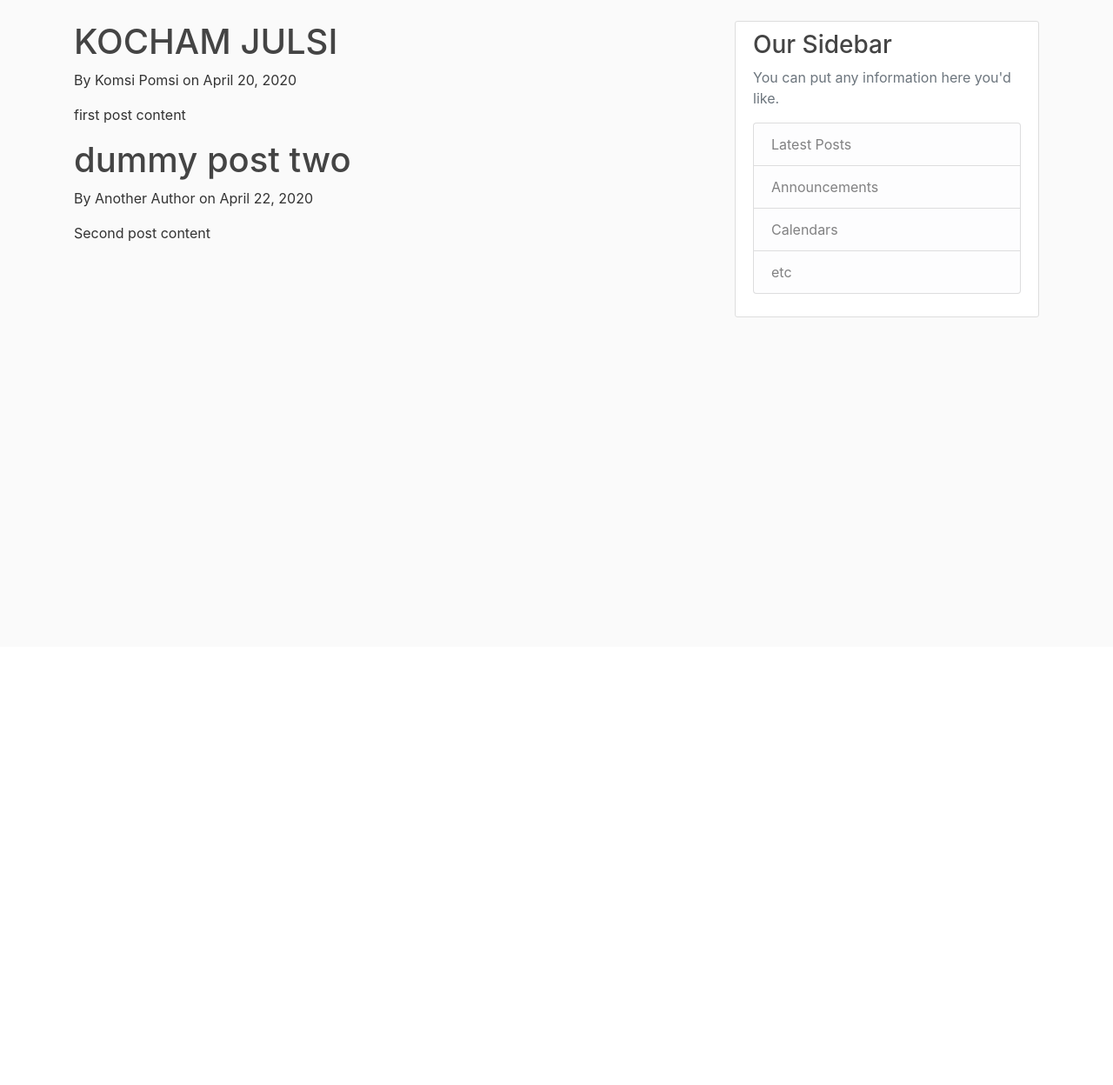
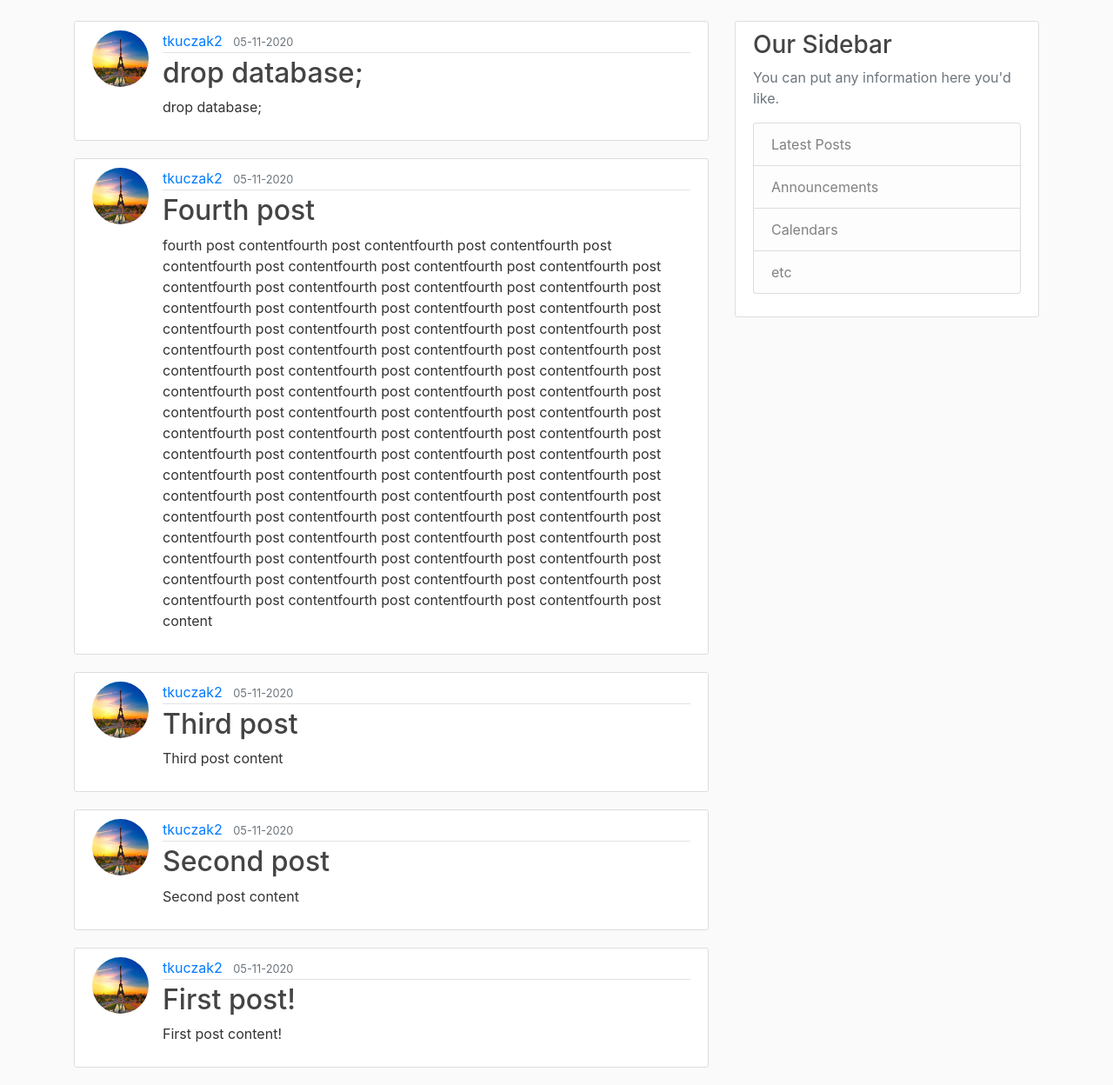
Before and after one commit to TomekQ13/LetterToSanta, a Flask app: page / in a window 1280 px wide. Shown: the part 56-1304 px from the top of the page at 87% size. Before the commit the page ends 421 px from the top, so only its background shows below. Run offline with Flask 2, Linux system fonts and the light colour scheme; data comes from the database, SQL or seed files in the repository; both versions use the stored data as it was after the commit.

Commit message:
user post update started and post details finished

```diff
--- a/blog/routes.py
+++ b/blog/routes.py
@@ -1,33 +1,20 @@
 import os
 import secrets
+
+from flask import flash, redirect, render_template, request, url_for, abort
+from flask_login import current_user, login_required, login_user, logout_user
 from PIL import Image
-from flask import render_template, url_for, flash, redirect, request
-from blog import app, db, bcrypt
-from blog.forms import RegistrationForm, LoginForm, UpdateAccountForm, PostForm
-from blog.models import User, Post
-from flask_login import login_user, current_user, logout_user, login_required
 
-post = [
-    {
-        'author': 'Komsi Pomsi',
-        'title': 'KOCHAM JULSI',
-        'content': 'first post content',
-        'date_posted': 'April 20, 2020'
-    },
-    {
-        'author': 'Another Author',
-        'title': 'dummy post two',
-        'content': 'Second post content',
-        'date_posted': 'April 22, 2020'
-    }
-
-]
+from blog import app, bcrypt, db
+from blog.forms import LoginForm, PostForm, RegistrationForm, UpdateAccountForm
+from blog.models import Post, User
 
 
 @app.route("/")
 @app.route("/home")
 def home():
-    return render_template('home.html', posts = post)
+    posts = Post.query.order_by(Post.date_posted.desc())
+    return render_template('home.html', posts = posts)
 
 @app.route("/about")
 def about():
@@ -128,7 +115,32 @@ def account():
 def new_post():
     form = PostForm()
     if form.validate_on_submit():
+
+        post = Post(author = current_user, title=form.title.data, content=form.content.data)
+        db.session.add(post)
+        db.session.commit()
+
         flash('The post has been created','success')
         return redirect(url_for('home'))
 
-    return render_template('create_post.html', title='New Post', form=form)
+    return render_template('create_post.html', title='New Post', form=form, legend='New Post')
+
+@app.route("/post/<int:post_id>")
+def post(post_id):
+    post = Post.query.get_or_404(post_id)
+
+    return render_template('post.html', title=post.title, post=post)
+
+@app.route("/post/<int:post_id>/update", methods=['GET', 'POST'])
+@login_required
+def post_update(post_id):
+    post = Post.query.get_or_404(post_id)
+
+    if post.author != current_user:
+        abort(403)
+
+    form = PostForm()
+    form.title.data = post.title
+    form.content.data = post.content
+
+    return render_template('create_post.html', title='Update Post', form=form, legend='Update Post')
--- a/blog/templates/home.html
+++ b/blog/templates/home.html
@@ -1,8 +1,16 @@
-{% extends 'layout.html' %}
+{% extends "layout.html" %}
 {% block content %}
     {% for post in posts %}
-        <h1>{{ post.title }}</h1>
-        <p>By {{ post.author }} on {{ post.date_posted }}</p>
-        <p>{{  post.content }}</p>
+        <article class="media content-section">
+            <img class="rounded-circle article-img" src="{{ url_for('static', filename = 'profile_pics/' + post.author.image_file) }}">
+            <div class="media-body">
+                <div class="article-metadata">
+                    <a class="mr-2" href="#">{{ post.author.username }}</a>
+                    <small class="text-muted">{{ post.date_posted.strftime('%d-%m-%Y') }}</small>
+                </div>
+            <h2><a class="article-title" href="{{ url_for('post', post_id=post.id) }}">{{ post.title }}</a></h2>
+            <p class="article-content">{{ post.content }}</p>
+          </div>
+        </article>
     {% endfor %}
 {% endblock content %}
--- a/blog/templates/layout.html
+++ b/blog/templates/layout.html
@@ -32,6 +32,7 @@
                     <!-- Navbar Right Side -->
                     <div class="navbar-nav">
                         {% if current_user.is_authenticated %}
+                        <a class="nav-item nav-link" href="{{ url_for('new_post') }}">New Post</a>
                             <a class="nav-item nav-link" href="{{ url_for('account') }}">Account</a>
                             <a class="nav-item nav-link" href="{{ url_for('logout') }}">Logout</a>
                         {% else %}
```
Also changed, not shown: blog/templates/create_post.html (+11 -15 lines), blog/templates/post.html (added, +14 -0 lines), blog/site.db, blog/static/profile_pics/1ac96cc0c302132a.jpg (added), blog/static/profile_pics/49076bdabf7532ac.png (deleted).
